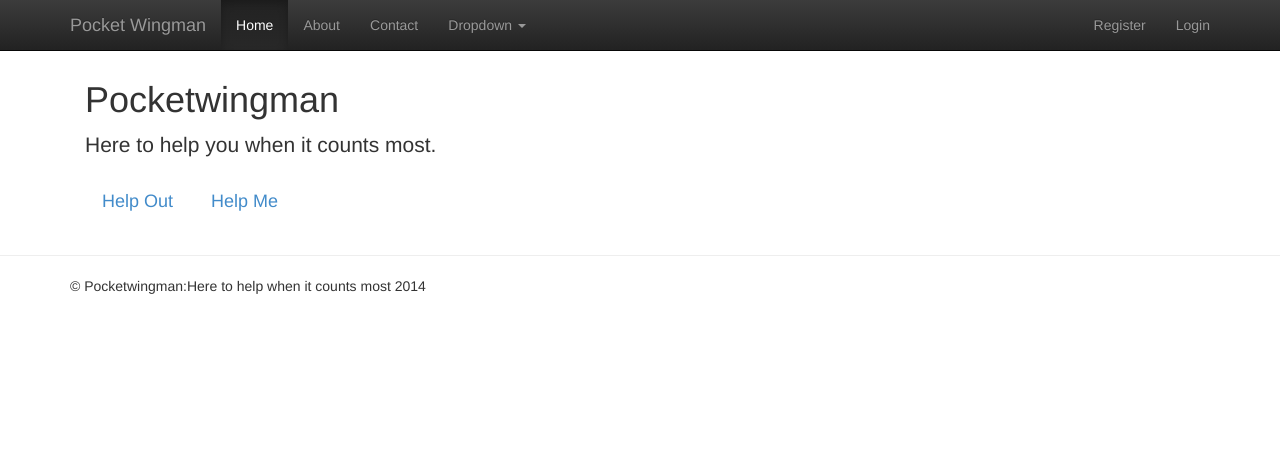
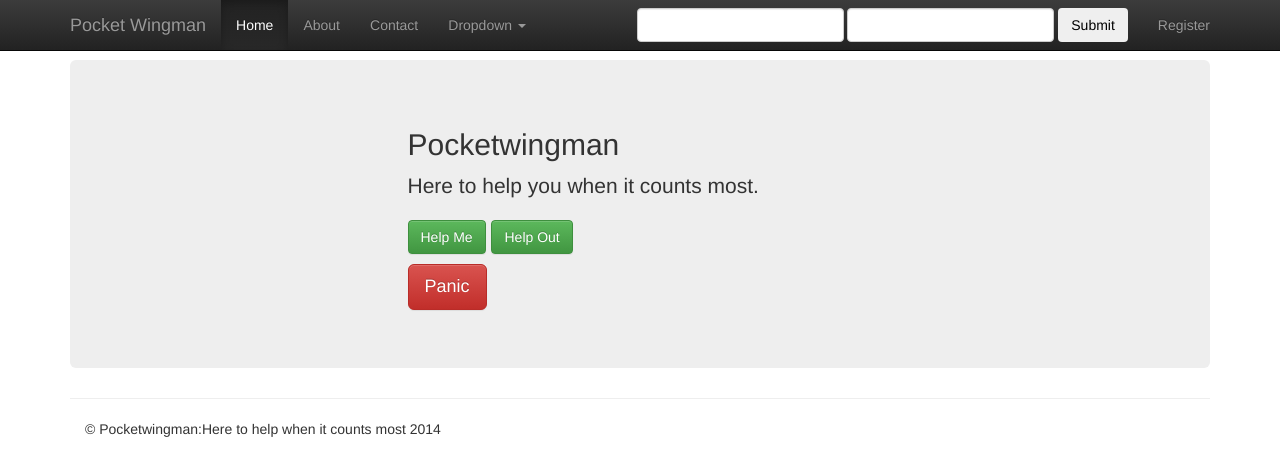
Before and after one commit to gregorylivschitz/pocketwingman, a Django app: page /pocketwingman/ in a window 1280 px wide. Shown: the top 476 px of the page. Run offline with Django 3.2, Linux system fonts and the light colour scheme; parts of the project's set-up code (start-up, migrations or seed data) failed here and were passed over.

Commit message:
Made some bootstrap adjustments cleaned up index page and base

```diff
--- a/pocketwingman/static/css/pocketwingman.css
+++ b/pocketwingman/static/css/pocketwingman.css
@@ -2,3 +2,19 @@ body { padding-top: 60px; }
 @media screen and (max-width: 768px) {
     body { padding-top: 0px; }
 }
+
+.btn-xlg {
+    padding: 18px 28px;
+    font-size: 55px; //change this to your desired size
+    line-height: normal;
+    -webkit-border-radius: 8px;
+       -moz-border-radius: 8px;
+            border-radius: 8px;
+}
+
+.btn-lg {
+  padding: 20px 33px;
+  font-size: 40px;
+  line-height: 5;
+  border-radius: 20px;
+}
--- a/pocketwingman/templates/pocketwingman/base.html
+++ b/pocketwingman/templates/pocketwingman/base.html
@@ -28,7 +28,7 @@
             <span class="icon-bar"></span>
             <span class="icon-bar"></span>
           </button>
-          <a class="navbar-brand" href="#">Pocket Wingman</a>
+          <a class="navbar-brand" href="/pocketwingman/">Pocket Wingman</a>
         </div>
         <div class="navbar-collapse collapse">
           <ul class="nav navbar-nav">
@@ -48,15 +48,31 @@
               </ul>
             </li>
           </ul>
+
             <ul class="nav navbar-nav navbar-right">
         <li>{% if user.is_authenticated %}
         <li class="navbar-text">Welcome, {{ user.username }}!</li>
         <li><a href="/pocketwingman/logout/">Logout</a></li>
        {% else %}
+
+
+       <form class="navbar-form navbar-left" role="search" method="post" action="/pocketwingman/login/">
+            {% csrf_token %}
+            <div class="form-group">
+            <input type="text" class="form-control" name="username" value="" />
+            </div>
+			<div class="form-group">
+            <input type="password" class="form-control" name="password" value="" />
+            </div>
+
+			<button type="submit" class="btn btn-black">Submit</button>
+			 </form>
+
         <li><a href="/pocketwingman/register/">Register</a></li>
-                                <li><a href="/pocketwingman/login/">Login</a></li>
+
        {% endif %}</li>
             </ul>
+
         </div><!--/.nav-collapse -->
       </div>
     </div>
--- a/pocketwingman/templates/pocketwingman/index.html
+++ b/pocketwingman/templates/pocketwingman/index.html
@@ -1,14 +1,19 @@
 {% extends "pocketwingman/base.html" %}
 {% block body_block %}
- <main class="bs-masthead" id="content" role="main">
+    <div class="jumbotron">
+      <div class="container">
 
-    <div class="container">
-    <h1>Pocketwingman</h1>
-    <p class="lead">Here to help you when it counts most.</p>
-    <p>
-      <a href="/pocketwingman/help_out/" class="btn btn-outline-inverse btn-lg" onclick="_gaq.push(['_trackEvent', 'Jumbotron actions', 'Download', 'Download 3.0.3']);">Help Out</a>
-      <a href="/pocketwingman/help_me/" class="btn btn-outline-inverse btn-lg" onclick="_gaq.push(['_trackEvent', 'Jumbotron actions', 'Download', 'Download 3.0.3']);">Help Me</a>
-    </p>
-  </div>
-</main>
+            <div class="col-md-6 col-md-offset-3">
+
+        <h2>Pocketwingman</h2>
+        <p class="lead">Here to help you when it counts most.</p>
+        <p>
+		<a href="/pocketwingman/help_out/" class="btn btn-success" role="button">Help Me</a>
+		<a href="/pocketwingman/help_me/" class="btn btn-success" role="button">Help Out</a>
+	    <p><a href="/pocketwingman/help_me/5" class="btn btn-primary btn-lg btn-danger" role="button">Panic </a></p>
+        </p>
+    </div>
+
+    </div>
+
 {% endblock %}
--- a/pocketwingman/views.py
+++ b/pocketwingman/views.py
@@ -11,6 +11,10 @@ from pocketwingman.models import Category, Result
 from pocketwingman.forms import CategoryForm, ResultFormHelpMe, ResultFormHelpOut, UserForm
 
 
+def index(request):
+    return render(request, 'pocketwingman/index.html')
+
+
 @login_required
 def restricted(request):
     return HttpResponse("Since you're logged in, you can see this text!")
@@ -21,8 +25,6 @@ def user_logout(request):
 
     return HttpResponseRedirect('/pocketwingman/')
 
-def index(request):
-    return render(request, 'pocketwingman/index.html')
 
 def register(request):
     registered = False
@@ -57,7 +59,7 @@ def user_login(request):
             return HttpResponse("Invalid login details supplied.")
     else:
         context = {}
-        return render(request,'pocketwingman/login.html', context)
+        return render(request,'pocketwingman/base.html', context)
 
 
 
```
Also changed, not shown: pocketwingman/templates/pocketwingman/login.html (deleted, +0 -22 lines), pocketwingman/templates/pocketwingman/register.html (+4 -11 lines), 2 other files. Lines whose indentation alone changed are shown as unchanged.
